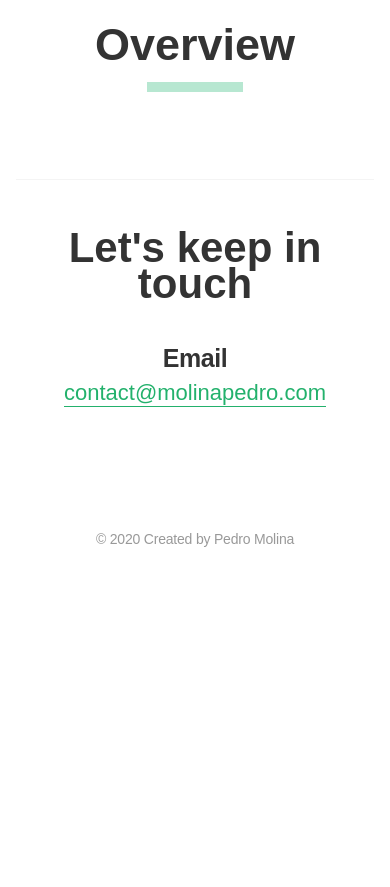
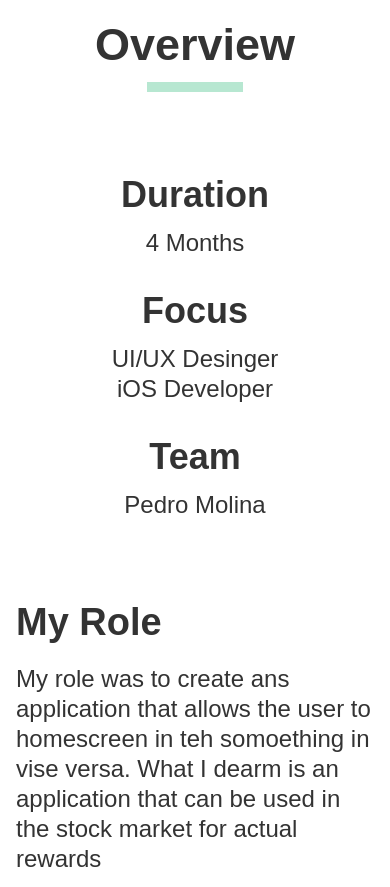
Before and after one commit to PJ-1997/portfolio, a Gatsby site: page /stocknotifycase in a window 390 px wide. Shown: the part 453-1340 px from the top of the page. Before the commit the page ends 1012 px from the top, so only its background shows below. Built offline with nearby package versions, Linux system fonts and the light colour scheme; Gatsby itself is replaced by a stand-in of ours; a web font is replaced by a local one.

Commit message:
Overview Responsive

```diff
--- a/src/components/Modules/casestudy.module.css
+++ b/src/components/Modules/casestudy.module.css
@@ -1,4 +1,3 @@
- /* sncasestudy */
  .introsection {
   display: flex;
   align-items: center;
@@ -51,12 +50,11 @@
 
 /* Overview Section */
 .sectionaligncenter {
-margin-left:auto;
-margin-right:auto;
-max-width:940px;
-width: 100%;
+  margin-left:auto;
+  margin-right:auto;
+  max-width:940px;
+  width: 100%;
 }
-
 
 .titlecontainer {
   align-content: center;
@@ -80,3 +78,78 @@ width: 100%;
   height: 10px;
   margin: auto;
 }
+
+.gridcontainer {
+  /* background-color: red; */
+  display: grid;
+  grid-template-columns: repeat(3, auto);
+  margin-top: 60px;
+}
+
+.overviewTitle {
+  font-family: 'Circular Std', sans-serif;
+  font-style: normal;
+  font-weight: bold;
+  font-size: 36px;
+  line-height: 46px;
+  text-align: center;
+}
+
+.overviewText {
+  font-family: 'Circular Std', sans-serif;
+  font-style: normal;
+  font-weight: normal;
+  font-size: 24px;
+  line-height: 30px;
+  text-align: center;
+}
+
+
+
+
+.flexcontaineroverview {
+  /* background-color: yellow; */
+  display: flex;
+  margin-top: 50px;
+
+}
+
+.flextitleoverview {
+  /* background-color: red; */
+  width: 33.33%;
+  text-align: center;
+  font-family: 'Circular Std', sans-serif;
+  font-style: normal;
+  font-weight: bold;
+}
+
+.overviewdescription {
+  /* font-family: Circular Std; */
+  font-family: 'Circular Std', sans-serif;
+  font-style: normal;
+  font-weight: normal;
+  font-size: 24px;
+  line-height: 30px;
+  width: 528px;
+  margin-top: 20px;
+  margin-right: 30px;
+  margin-left: auto;
+}
+
+
+@media (max-width: 732px) {
+  .gridcontainer {
+    grid-template-columns: repeat(1, auto);
+  }
+  .flexcontaineroverview {
+    display: inline-block;
+  }
+  .flextitleoverview{
+    text-align: left;
+    width: auto;
+  }
+  .overviewdescription {
+    margin-right: 0px;
+    width: auto;
+  }
+}
--- a/src/pages/index.js
+++ b/src/pages/index.js
@@ -68,7 +68,7 @@ const IndexPage = () => (
           </div>
           <div className="projectinfo">
             <div className="projecttitle">Stock Notify</div>
-            <div className="projectdates">Nov 2018 - Jan 2020</div>
+            <div className="projectdates">Nov 2018 - Feb 2019</div>
             <div className="projectdescription">Sends notifications on stock prices. The user can favorite stocks to the homescreen and the user interface is also built programmatically.</div>
             <Link to="/stocknotifycase" className="linkcasestudy">View Case Study</Link>
             {/* <div><DemoPopup title="Stock Notify Demo" url="https://www.youtube.com/embed/FQ0yO3F7lbE" triggerElement={<img src={youtubeBtn} className="youtube2"></img>}></DemoPopup></div> */}
--- a/src/pages/stocknotifycase.js
+++ b/src/pages/stocknotifycase.js
@@ -3,32 +3,59 @@ import Layout from "../components/layout"
 import SEO from "../components/seo"
 
 import Rotato from "../images/Rotato.png"
-import containerStyles from "../components/Modules/casestudy.module.css"
+import caseStyle from "../components/Modules/casestudy.module.css"
 
 const CaseStudy = () => (
   <Layout>
     <body className="body">
 
-      <section className={containerStyles.introsection}>
-        <div className={containerStyles.divcenter}>
-          <div className={containerStyles.lefttextcontainer}>
-            <h1 className={containerStyles.toptext}>Stock Notify</h1>
-            <div className={containerStyles.bottomtext}>This is the codfdradf dfljdfl dlfkdjfjdfdfdfdf<br></br>dfasdfsdf lsdkjfsdjf</div>
+      {/* Hero */}
+      <section className={caseStyle.introsection}>
+        <div className={caseStyle.divcenter}>
+          <div className={caseStyle.lefttextcontainer}>
+            <h1 className={caseStyle.toptext}>Stock Notify</h1>
+            <div className={caseStyle.bottomtext}>This is the codfdradf dfljdfl dlfkdjfjdfdfdfdf<br></br>dfasdfsdf lsdkjfsdjf</div>
           </div>
-          <div className={containerStyles.IphonePic}>
-            <img src={Rotato} className={containerStyles.ratioimage}></img>
+          <div className={caseStyle.IphonePic}>
+            <img src={Rotato} className={caseStyle.ratioimage}></img>
           </div>
         </div>
       </section>
 
-      <div className={containerStyles.layoutspacertop}></div>
+      {/* <div className={caseStyle.layoutspacertop}></div> */}
 
-      <section className={containerStyles.sectionaligncenter}>
-        <div className={containerStyles.titlecontainer}>
-          <h1 className={containerStyles.titletext}>Overview</h1>
-          <div className={containerStyles.underlinetitle}></div>
+      {/* Overview */}
+      <section className={caseStyle.sectionaligncenter}>
+        <div className={caseStyle.titlecontainer}>
+          <h1 className={caseStyle.titletext}>Overview</h1>
+          <div className={caseStyle.underlinetitle}></div>
         </div>
 
+        <div className={caseStyle.gridcontainer}>
+          <div>
+            <h1 className={caseStyle.overviewTitle}>Duration</h1>
+            <p className={caseStyle.overviewText}>4 Months</p>
+          </div>
+          <div>
+            <h1 className={caseStyle.overviewTitle}>Focus</h1>
+            <p className={caseStyle.overviewText}>UI/UX Desinger <br></br>iOS Developer </p>
+          </div>
+          <div>
+            <h1 className={caseStyle.overviewTitle}>Team</h1>
+            <p className={caseStyle.overviewText}>Pedro Molina</p>
+          </div>
+        </div>
+
+        <div>
+          <div className={caseStyle.flexcontaineroverview}>
+            <h1 className={caseStyle.flextitleoverview}>My Role</h1>
+            <p className={caseStyle.overviewdescription}>My role was to create ans application that allows the user to homescreen in teh somoething in vise versa. What I dearm is an application that can be used in the stock market for actual rewards</p>
+          </div>
+          <div className={caseStyle.flexcontaineroverview}>
+            <h1 className={caseStyle.flextitleoverview}>Challenge</h1>
+            <p className={caseStyle.overviewdescription}>My role was to create ans application that allows the user to homescreen in teh somoething in vise versa. What I dearm is an application that can be used in the stock market for actual rewards</p>
+          </div>
+        </div>
       </section>
 
     </body>
```
